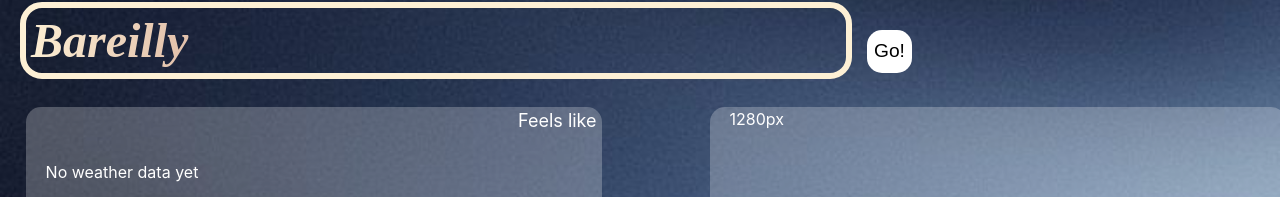
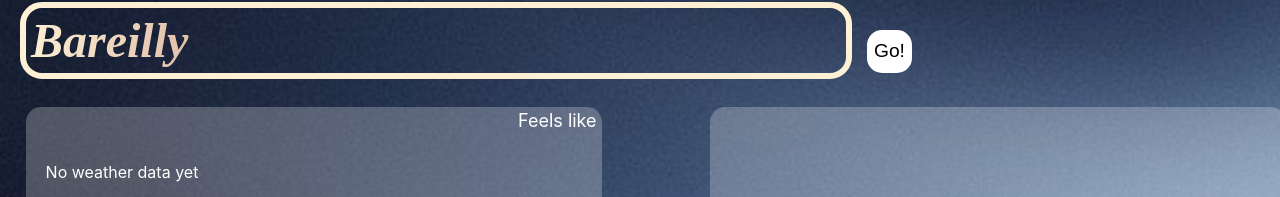
Before and after one commit to Code-2-Do/Weather-App, a React (Vite) app: page / in a window 1280 px wide. Shown: the part 96-293 px from the top of the page. Built offline with nearby package versions, Linux system fonts and the light colour scheme; the HTML template or start-up script is replaced by a standard one.

Commit message:
H1 deletion

```diff
--- a/src/App.jsx
+++ b/src/App.jsx
@@ -157,7 +157,6 @@ export default function App() {
           <p className="hmmmm">
             {wind !== null ? `Wind: ${wind.speed} m/s` : ""}
           </p>
-          <h1>{window.innerWidth}px</h1>
         </div>
       </div>
     </div>
```
